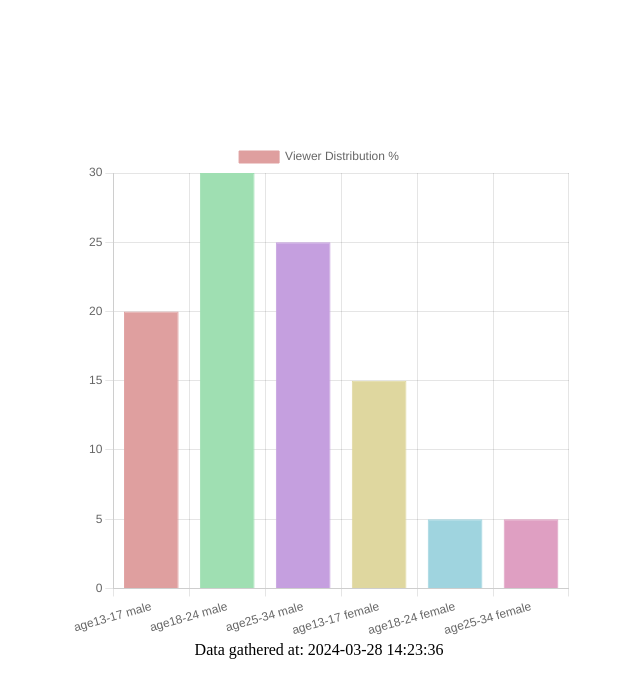
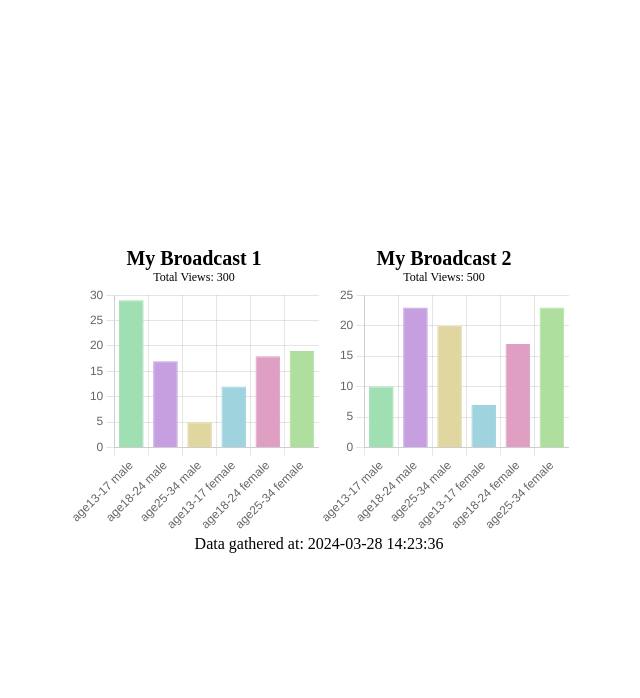
Before and after one commit to matste97/SMPBachelor, a plain HTML site: page Python test scripts/htmlTest.html in a window 1280 px wide. Shown: the whole page, without its empty margins (321-961 px from the left). Drawn offline with nearby package versions, Linux system fonts and the light colour scheme.

Commit message:
further testing

```diff
--- a/Python test scripts/htmlTest.html
+++ b/Python test scripts/htmlTest.html
@@ -1,9 +1,13 @@
+<!-- THIS DOCUMENT IS JUST FOR TESTING TO SHOW WHAT IT COULD LOOK LIKE
+
+    CODE IS WIP AND MIGHT BE MESSY SINCE IT'S NOT FINAL -->
+
 <!DOCTYPE html>
 <html lang="en">
 <head>
   <meta charset="UTF-8">
   <meta name="viewport" content="width=device-width, initial-scale=1.0">
-  <title>Viewer Distribution Chart</title>
+  <title>Viewer Distribution Charts</title>
   <script src="https://cdn.jsdelivr.net/npm/chart.js"></script>
   <style>
     body, html {
@@ -12,73 +16,182 @@
       display: flex;
       justify-content: center;
       align-items: center;
+      display: flex;
+      flex-direction: column;
     }
 
     #container {
-      width: 500px;
+  display: flex;
+  flex-direction: row;
+  align-items: center;
+}
+
+.chart-container {
+  margin-bottom: 20px;
+
+}
+
+.title-container {
+  display: flex;
+  flex-direction: column;
+  align-items: center;
   text-align: center;
 }
+
+.chart-title {
+  font-size: 20px;
+  font-weight: bold;
+  text-align: center;
+}
+
+.views-text {
+  font-size: 12px;
+  text-align: center;
+}
+
   </style>
 </head>
 <body>
     <div id="container">
-    <canvas id="viewerChart" width="400" height="400"></canvas>
-    <div id="datetimeInfo"></div>
+        <div class="chart-container">
+          <div class="title-container">
+            <div class="chart-title-big-bold"></div>
+            <div class="views-text"></span>
+          </div>
+        </div>
       </div>
 
   <script>
     // Your JSON data
     var jsonData = {
-      "DateTimeGathered": "2024-03-28 14:23:36",
-      "channelDemographic": [
+      "1": {
+        "videoDemographic": [
           {
             "gender": "male",
             "ageGroup": "age13-17",
-    "viewerPercentage": 20
+            "viewerPercentage": 29
           },
           {
             "gender": "male",
             "ageGroup": "age18-24",
-    "viewerPercentage": 30
+            "viewerPercentage": 17
           },
           {
             "gender": "male",
             "ageGroup": "age25-34",
-    "viewerPercentage": 25
+            "viewerPercentage": 5
           },
           {
             "gender": "female",
             "ageGroup": "age13-17",
-    "viewerPercentage": 15
+            "viewerPercentage": 12
           },
           {
             "gender": "female",
             "ageGroup": "age18-24",
-    "viewerPercentage": 5
+            "viewerPercentage": 18
           },
           {
             "gender": "female",
             "ageGroup": "age25-34",
-    "viewerPercentage": 5
+            "viewerPercentage": 19
           }
-]
-
+        ],
+        "totalVideoViews": 300,
+        "videoId": "pJSAVo3EFa4",
+        "videoTitle": "My Broadcast 1"
+      },
+      "2": {
+        "videoDemographic": [
+          {
+            "gender": "male",
+            "ageGroup": "age13-17",
+            "viewerPercentage": 10
+          },
+          {
+            "gender": "male",
+            "ageGroup": "age18-24",
+            "viewerPercentage": 23
+          },
+          {
+            "gender": "male",
+            "ageGroup": "age25-34",
+            "viewerPercentage": 20
+          },
+          {
+            "gender": "female",
+            "ageGroup": "age13-17",
+            "viewerPercentage": 7
+          },
+          {
+            "gender": "female",
+            "ageGroup": "age18-24",
+            "viewerPercentage": 17
+          },
+          {
+            "gender": "female",
+            "ageGroup": "age25-34",
+            "viewerPercentage": 23
+          }
+        ],
+        "totalVideoViews": 500,
+        "videoId": "S8mrj3o85Yk",
+        "videoTitle": "My Broadcast 2"
+      },
+      "DateTimeGathered": "2024-03-28 14:23:36"
     };
 
-    // Process the JSON data into Chart.js compatible format
+    // Container to hold all charts
+    var container = document.getElementById('container');
+    var titleAndViewsContainer = document.getElementById('title-views-container');
+
+    // Loop through each video object and create a chart
+    for (var key in jsonData) {
+  if (key !== "DateTimeGathered") {
+    var videoData = jsonData[key];
+    var individualChartContainer = document.createElement('div');
+    individualChartContainer.className = 'container';
+
+    // Create container for title and views
+    var titleAndViewsContainer = document.createElement('div');
+    titleAndViewsContainer.className = 'title-views-container';
+    individualChartContainer.appendChild(titleAndViewsContainer);
+
+    // Video Title
+    var chartTitle = document.createElement('div');
+    chartTitle.className = 'chart-title';
+    chartTitle.textContent = videoData.videoTitle;
+    titleAndViewsContainer.appendChild(chartTitle);
+
+    // Total Views
+    var totalViewsDiv = document.createElement('div');
+    totalViewsDiv.className = "views-text";
+    totalViewsDiv.textContent = 'Total Views: ' + videoData.totalVideoViews;
+    titleAndViewsContainer.appendChild(totalViewsDiv);
+
+    var canvas = document.createElement('canvas');
+    canvas.width = 250;
+    canvas.height = 250;
+    canvas.id = 'viewerChart_' + key;
+    individualChartContainer.appendChild(canvas);
+    container.appendChild(individualChartContainer);
+
+
+    // Process the video demographic data into Chart.js compatible format
     var labels = [];
     var data = [];
     var backgroundColors = [];
-
-    jsonData.channelDemographic.forEach(function(item, index) {
+        var index = 1;
+        videoData.videoDemographic.forEach(function(item) {
           labels.push(item.ageGroup + " " + item.gender);
           data.push(item.viewerPercentage);
           // Generate colors based on the viewer percentage
           backgroundColors.push(selectColor(index));
+          index++;
         });
 
         // Create the chart
-    var ctx = document.getElementById('viewerChart').getContext('2d');
+        var ctx = canvas.getContext('2d');
         var viewerChart = new Chart(ctx, {
           type: 'bar',
           data: {
@@ -96,9 +209,16 @@
       y: {
         beginAtZero: true
       }
+    },
+    plugins: {
+      legend: {
+        display: false // Hide the legend
+      }
     }
   }
         });
+      }
+    }
 
     // Function to generate a color based on the number
     function selectColor(number) {
@@ -106,9 +226,11 @@
       return `hsl(${hue},50%,75%)`;
     }
 
-    // Display datetimegathered information
-    var datetimeInfo = document.getElementById('datetimeInfo');
+// Display datetimegathered information below the charts
+var datetimeInfo = document.createElement('div');
 datetimeInfo.innerHTML = "Data gathered at: " + jsonData.DateTimeGathered;
+document.body.appendChild(datetimeInfo);
+
 
   </script>
 </body>
```
Lines whose indentation alone changed are shown as unchanged.
